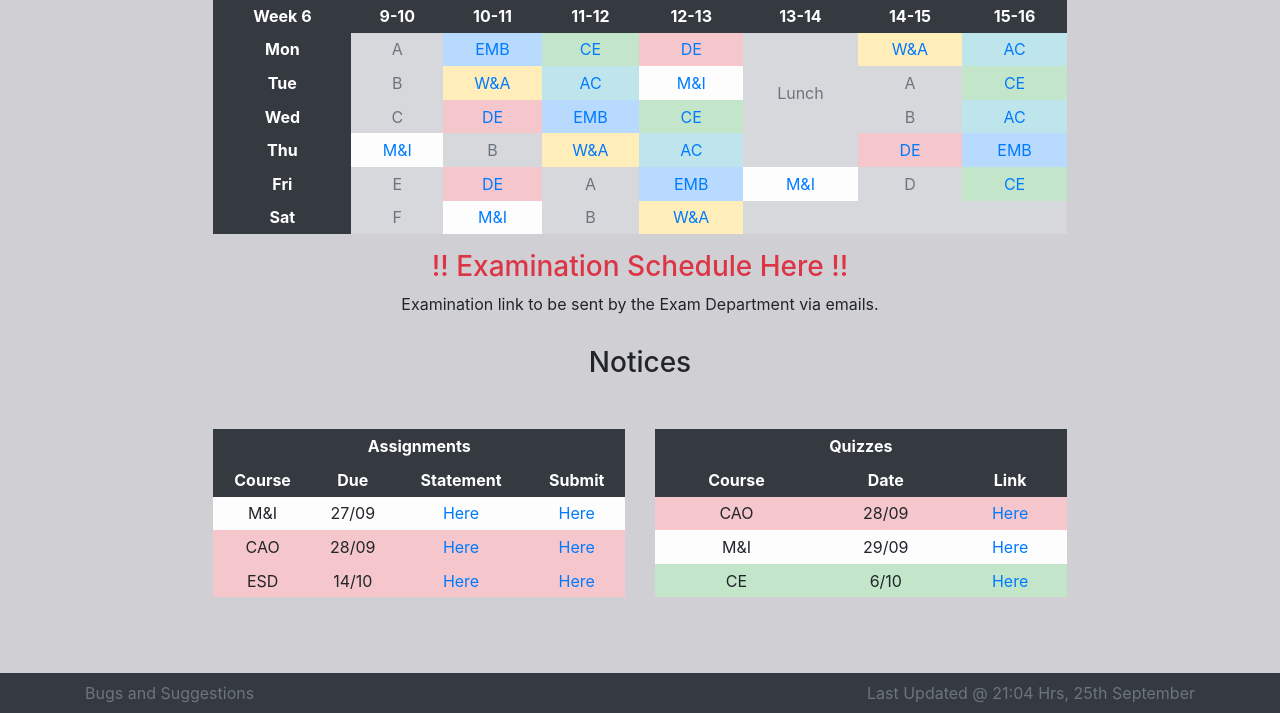
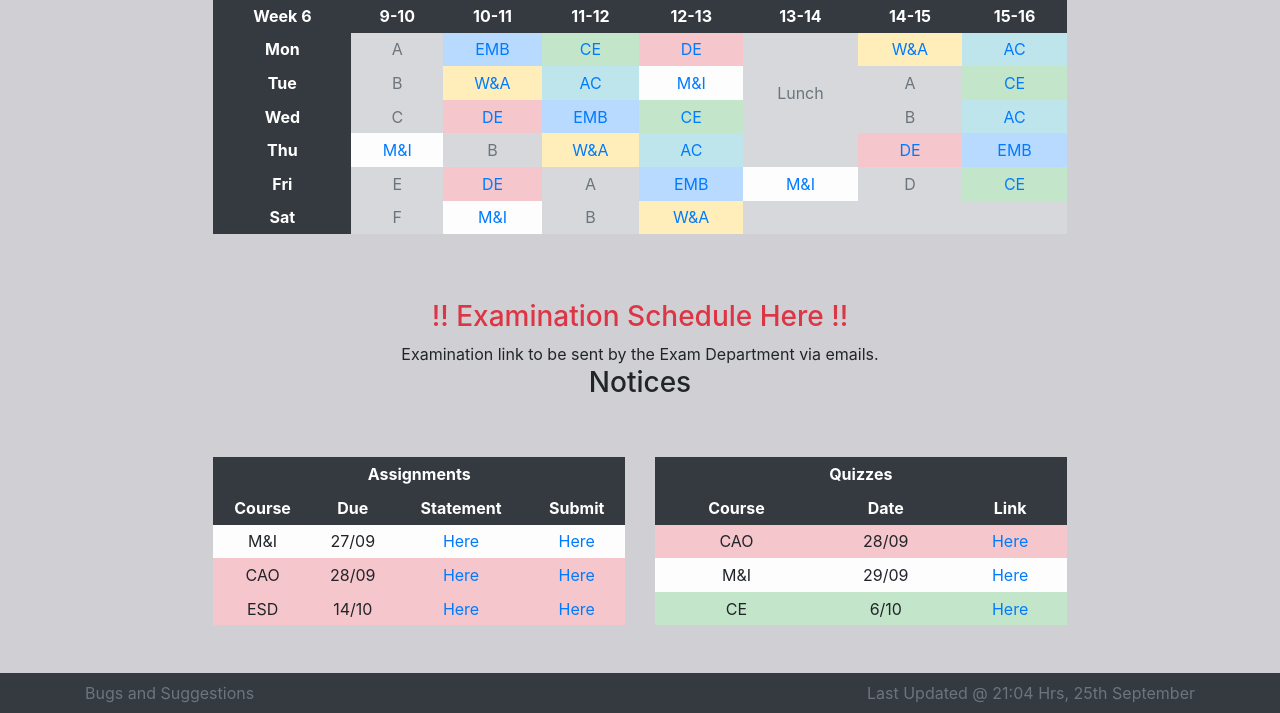
Before and after one commit to diu100kar/ece, a PHP site: page / in a window 1280 px wide. Shown: the part 87-800 px from the top of the page. Run offline with PHP 8.4, Linux system fonts and the light colour scheme.

Commit message:
Update styling.css

```diff
--- a/styling.css
+++ b/styling.css
@@ -24,6 +24,7 @@ table{
 
 .margin50{
   margin-bottom: 50px;
+  margin-top: 50px;
 }
 
 .paddingZero{
@@ -68,8 +69,3 @@ td, th{
 table{
   width: 100%;
 }
-
-#notices{
-  margin: 0;
-  margin-top: 30px;
-}
```
